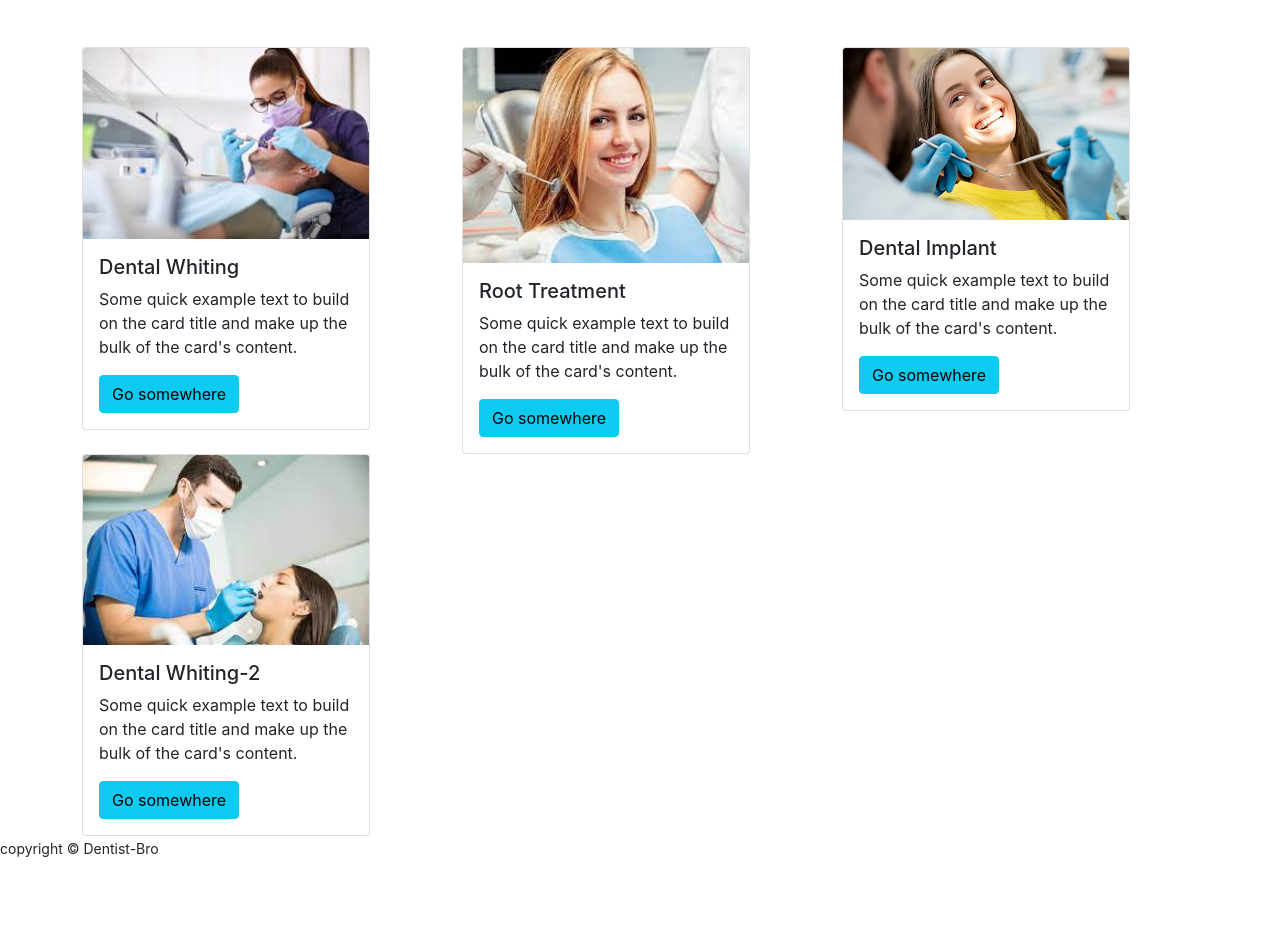
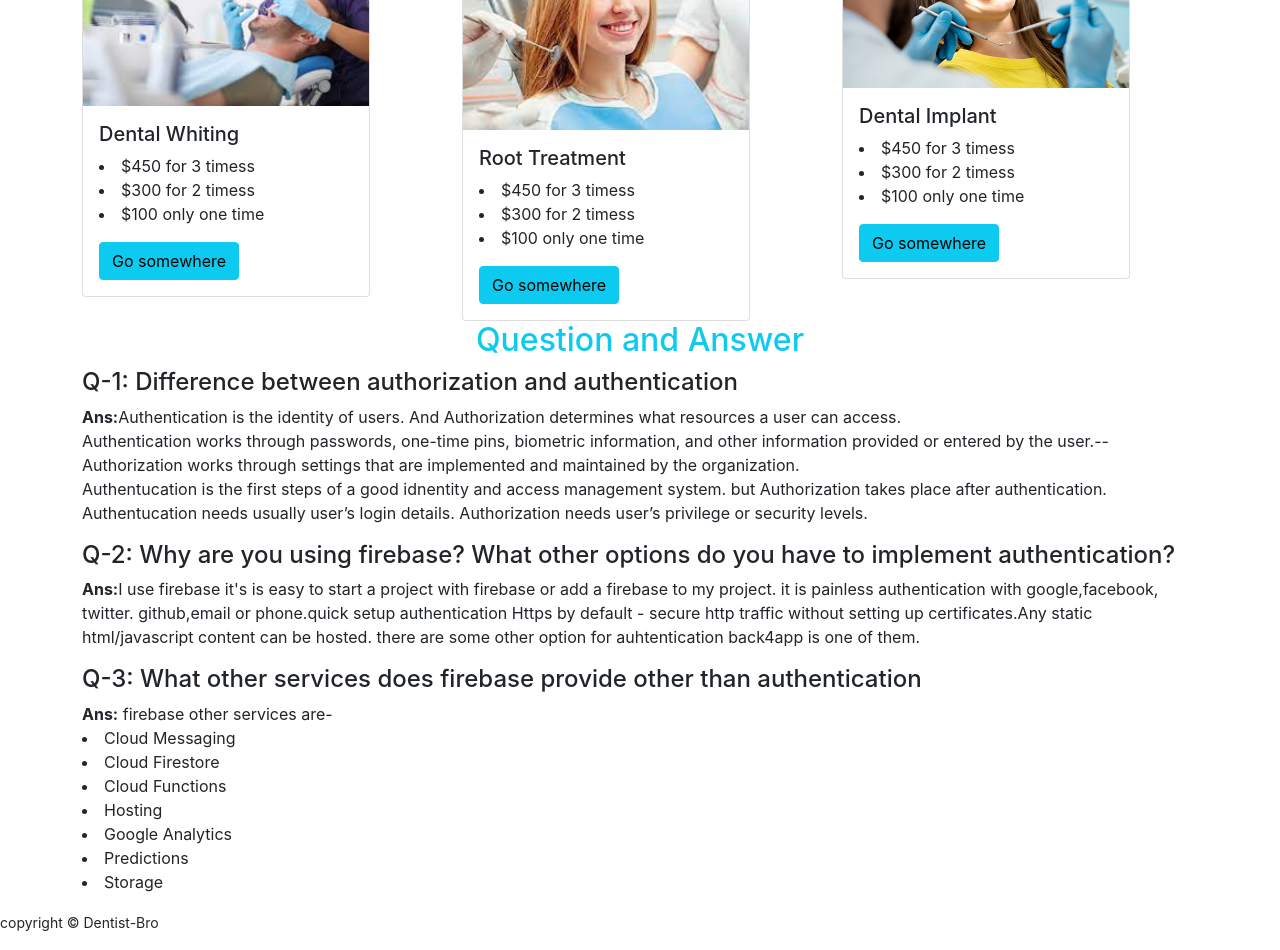
Before and after one commit to Jaman-M/dentist-bro, a React (Create React App) app: page / in a window 1280 px wide. Shown: the part 1820-2770 px from the top of the page. Before the commit the page ends 2696 px from the top, so only its background shows below. Built offline with nearby package versions, Linux system fonts and the light colour scheme; no server answers.

Commit message:
resize carousel and header

```diff
--- a/src/App.js
+++ b/src/App.js
@@ -2,6 +2,7 @@
 import { Route, Routes } from 'react-router-dom';
 import './App.css';
 import About from './Pages/About/About';
+import Blogs from './Pages/Blogs/Blogs';
 import Checkout from './Pages/Checkout/Checkout/Checkout';
 import Home from './Pages/Home/Home/Home';
 import Login from './Pages/Login/Login/Login';
@@ -21,6 +22,7 @@ function App() {
         <Route path = "/home" element={<Home></Home>}></Route>
         <Route path='/service/:serviceId' element={<ServiceDetail></ServiceDetail>}></Route>
         <Route path = "/about" element={<About></About>}></Route>
+        <Route path='/blogs' element={<Blogs></Blogs>}></Route>
         <Route path='/login' element={<Login></Login>}></Route>
         <Route path='/register' element={<Register></Register>}></Route>
         <Route path='/checkout' element={
--- /dev/null
+++ b/src/Pages/Blogs/Blogs.js
@@ -0,0 +1,32 @@
+import React from 'react';
+
+const Blogs = () => {
+    return (
+        <div className='container'>
+            <h2 className='text-center text-info'>Question and Answer</h2>
+            <h4>Q-1:  Difference between authorization and authentication</h4>
+            <p><strong>Ans:</strong>Authentication is the identity of users. And Authorization determines what resources a user can access. <br />
+            Authentication works through passwords, one-time pins, biometric information, and other information provided or entered by the user.--Authorization works through settings that are implemented and maintained by the organization. <br />
+            Authentucation is the first steps of a good idnentity and access management system. but Authorization takes place after authentication. <br />
+            Authentucation needs usually user’s login details. Authorization needs user’s privilege or security levels.
+
+            </p>
+
+            <h4>Q-2: Why are you using firebase? What other options do you have to implement authentication?</h4>
+            <p><strong>Ans:</strong>I use firebase it's is easy to start a project with firebase or add a firebase to my project. it is painless authentication with google,facebook, twitter. github,email or phone.quick setup authentication Https by default - secure http traffic without setting up certificates.Any static html/javascript content can be hosted.
+            there are some other option for auhtentication back4app is one of them.</p>
+            <h4>Q-3: What other services does firebase provide other than authentication</h4>
+            <p><strong>Ans:</strong> firebase other services are-
+            <li>Cloud Messaging</li>
+            <li>Cloud Firestore</li>
+            <li>Cloud Functions</li>
+            <li>Hosting</li>
+            <li>Google Analytics</li>
+            <li>Predictions</li>
+            <li>Storage</li>
+            </p>
+        </div>
+    );
+};
+
+export default Blogs;
--- /dev/null
+++ b/src/Pages/Home/Banner/Banner.css
@@ -0,0 +1,3 @@
+.photo img{
+    height: 90vh;
+}
--- a/src/Pages/Home/Banner/Banner.js
+++ b/src/Pages/Home/Banner/Banner.js
@@ -3,6 +3,7 @@ import { Carousel } from 'react-bootstrap';
 import banner1 from '../../../images/banner/banner (1).jpg';
 import banner2 from '../../../images/banner/banner (2).jpg';
 import banner3 from '../../../images/banner/banner (3).jpg';
+import css from '../Banner/Banner.css'
 const Banner = () => {
     const [index, setIndex] = useState(0);
 
@@ -11,7 +12,8 @@ const Banner = () => {
   };
 
     return (
-        <Carousel activeIndex={index} onSelect={handleSelect}>
+        <div className='photo'>
+          <Carousel activeIndex={index} onSelect={handleSelect}>
       <Carousel.Item>
         <img
           className="d-block w-100"
@@ -51,6 +53,7 @@ const Banner = () => {
         </Carousel.Caption>
       </Carousel.Item>
     </Carousel>
+        </div>
     );
 };
 
--- a/src/Pages/Home/Home/Home.js
+++ b/src/Pages/Home/Home/Home.js
@@ -1,4 +1,5 @@
 import React from 'react';
+import Blogs from '../../Blogs/Blogs';
 import Banner from '../Banner/Banner';
 import Prices from '../Prices/Prices';
 import Services from '../Services/Services';
@@ -9,6 +10,7 @@ const Home = () => {
             <Banner></Banner>
             <Services></Services>
             <Prices></Prices>
+            <Blogs></Blogs>
         </div>
     );
 };
--- a/src/Pages/Home/Price/Price.js
+++ b/src/Pages/Home/Price/Price.js
@@ -9,7 +9,11 @@ const Price = ({price}) => {
   <img src={img} className="card-img-top" alt="..."/>
   <div className="card-body">
     <h5 className="card-title">{name}</h5>
-    <p className="card-text">Some quick example text to build on the card title and make up the bulk of the card's content.</p>
+    <p className="card-text">
+      <li>$450 for 3 timess</li>
+      <li>$300 for 2 timess</li>
+      <li>$100 only one time</li>
+    </p>
     <a href="#" className="btn btn-info">Go somewhere</a>
   </div>
 </div>
--- a/src/Pages/Home/Prices/Prices.js
+++ b/src/Pages/Home/Prices/Prices.js
@@ -10,7 +10,7 @@ const prices = [
     {id: 1, name: 'Dental Whiting', img: price1},
     {id: 2, name: 'Root Treatment', img: price2},
     {id: 3, name: 'Dental Implant', img: price3},
-    {id: 4, name: 'Dental Whiting-2', img: price4},
+
 ]
 
 const Prices = () => {
--- a/src/Pages/Shared/Header/Header.js
+++ b/src/Pages/Shared/Header/Header.js
@@ -21,9 +21,10 @@ const Header = () => {
   </Navbar.Brand>
   <Navbar.Toggle aria-controls="responsive-navbar-nav" />
   <Navbar.Collapse id="responsive-navbar-nav">
-    <Nav className="me-auto">
-      <Nav.Link href="home#services">Services</Nav.Link>
+    <Nav className="me-auto fw-bold ">
+      <Nav.Link href="home#services" className=''>Services</Nav.Link>
       <Nav.Link href="home#pricing">Pricing</Nav.Link>
+      <Nav.Link href="home#blogs">Blogs</Nav.Link>
       <NavDropdown title="Dropdown" id="collasible-nav-dropdown">
         <NavDropdown.Item href="#action/3.1">Action</NavDropdown.Item>
         <NavDropdown.Item href="#action/3.2">Another action</NavDropdown.Item>
```
